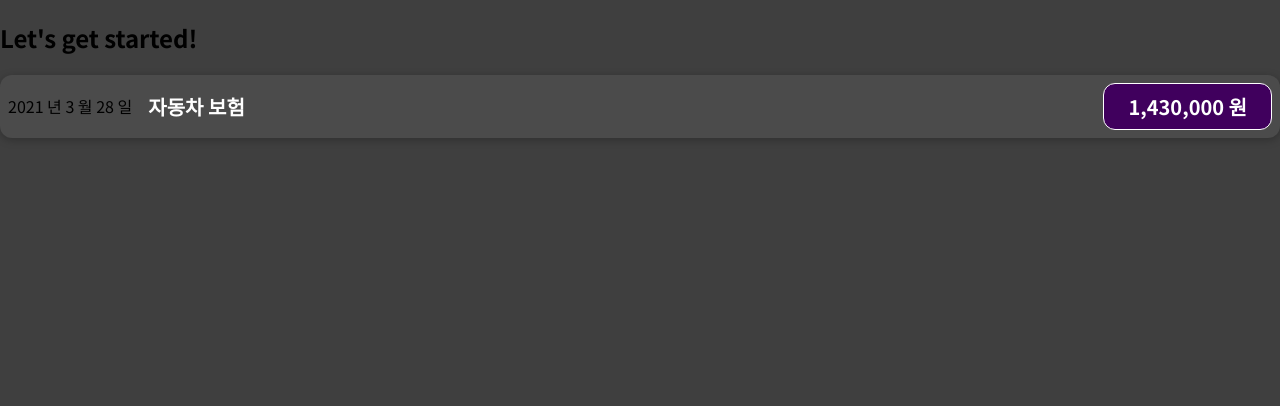
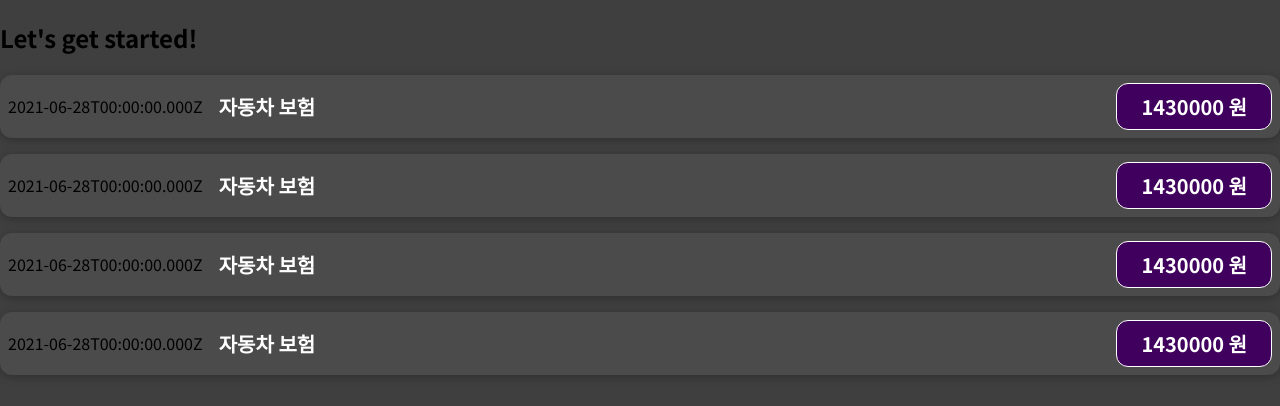
Before and after one commit to qhrdmaaksen/CostTrackerSideProject, a JavaScript app: page / in a window 1280 px wide. Shown: the top 406 px of the page. Built offline with nearby package versions, Linux system fonts and the light colour scheme.

Commit message:
Add: expense cost info add commit

```diff
--- a/src/App.js
+++ b/src/App.js
@@ -1,9 +1,33 @@
 import ExpenseItem from './components/ExpenseItem'
 
 function App() {
+  const expenses = [{
+    id: 'e1',
+    title: '자동차 보험',
+    amount: 1430000,
+    date: new Date(2021,3,21)
+  },{
+    id: 'e2',
+    title: '치과 보험',
+    amount: 30000,
+    date: new Date(2021,5,2)
+  },{
+    id: 'e3',
+    title: '친구 생일',
+    amount: 130000,
+    date: new Date(2021,9,31)
+  },{
+    id: 'e4',
+    title: '자동차 기름 값',
+    amount: 50000,
+    date: new Date(2021,11,21)
+  }]
   return (
     <div>
       <h2>Let's get started!</h2>
+      <ExpenseItem></ExpenseItem>
+      <ExpenseItem></ExpenseItem>
+      <ExpenseItem></ExpenseItem>
       <ExpenseItem></ExpenseItem>
     </div>
   );
--- a/src/components/ExpenseItem.js
+++ b/src/components/ExpenseItem.js
@@ -1,12 +1,16 @@
 import './ExpenseItem.css';
 
 function ExpenseItem(){
+	const expenseDate = new Date(2021, 5, 28);
+	const expenseTitle = '자동차 보험';
+	const expenseAmount = 1430000;
+
 	return (
 			<div className="expense-item">
-				<div>2021 년 3 월 28 일</div>
+				<div>{expenseDate.toISOString()}</div>
 				<div className="expense-item__description">
-					<h2>자동차 보험</h2>
-					<div className="expense-item__price">1,430,000 원</div>
+					<h2>{expenseTitle}</h2>
+					<div className="expense-item__price">{expenseAmount} 원</div>
 				</div>
 			</div>
 	)
```
Also changed, not shown: 1 other file (tests, documents, lock files or other folders).
